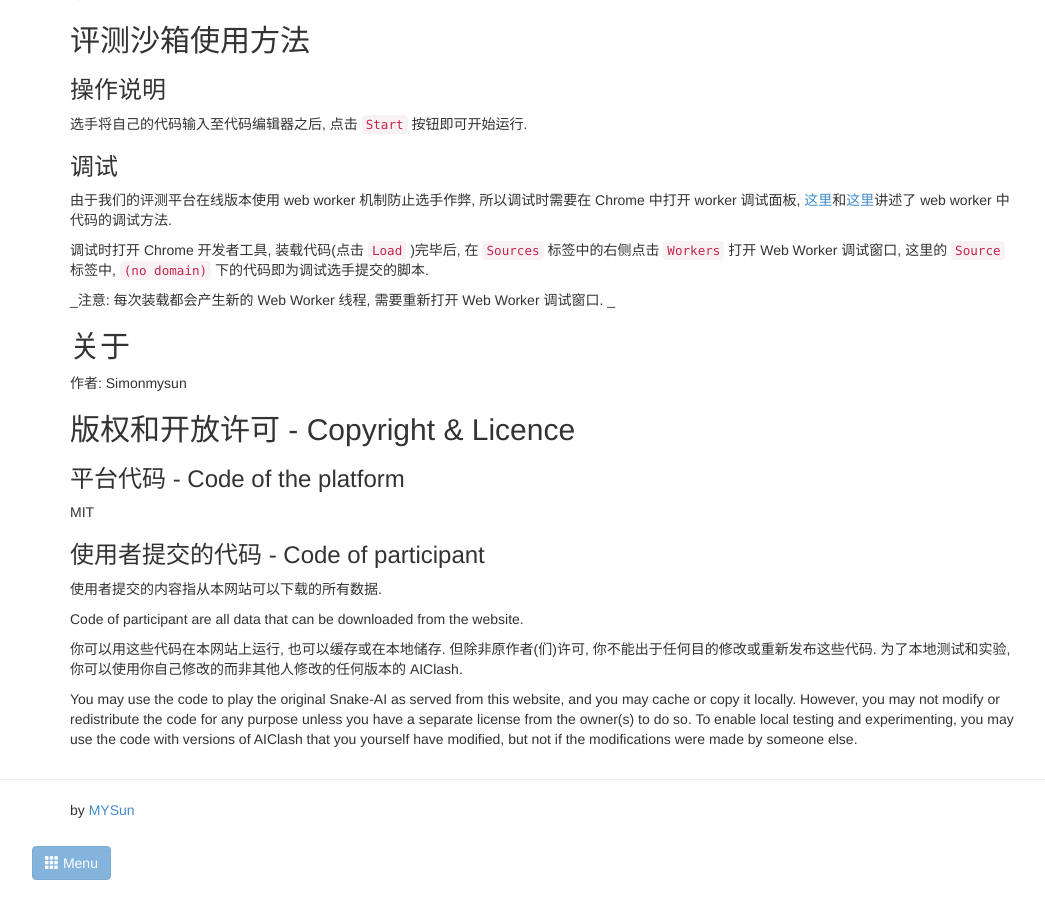
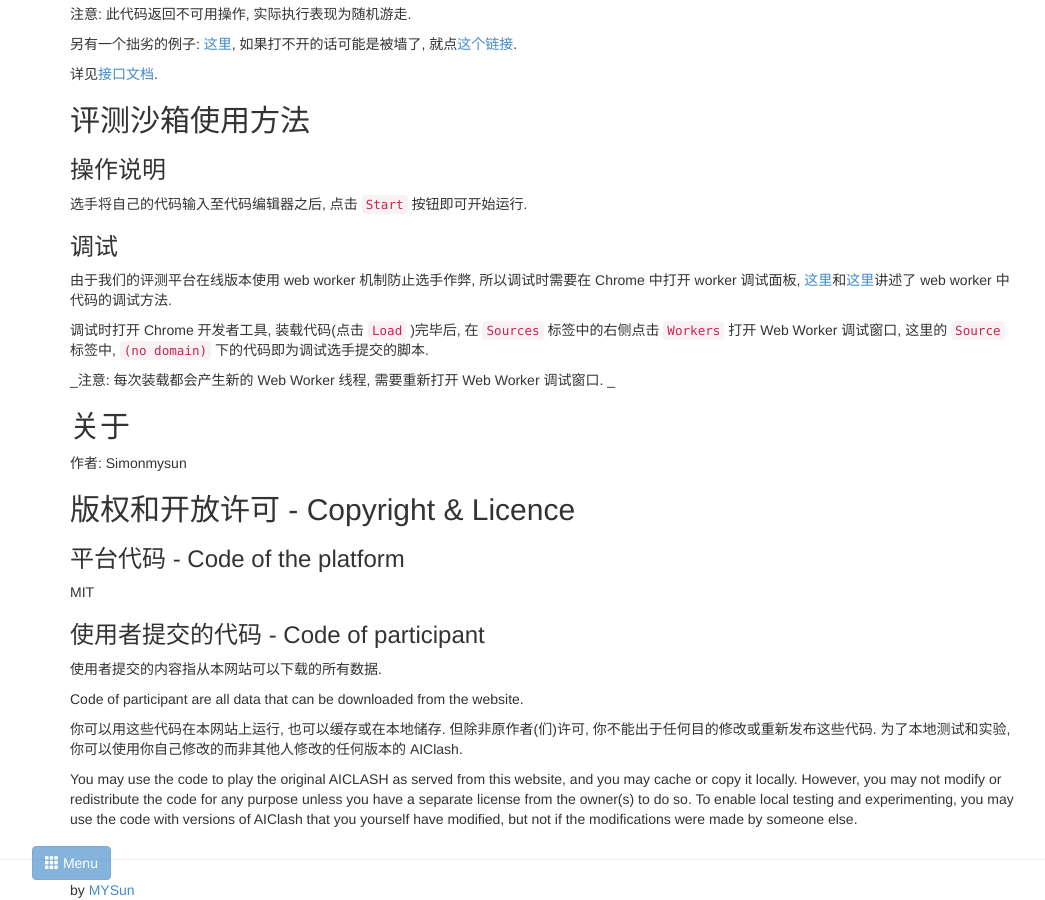
Before and after one commit to simonmysun/AICLASH, a Jekyll site: the page built from intro/index.md, in a window 1280 px wide and 900 px high, scrolled down 2308 px. Shown: the whole window, without its empty margins (0-1045 px from the left). Built offline with Jekyll 4.4.1, drawn with Linux system fonts in a browser that asks for light colours; some of the changed text lies outside the part shown.

```diff
--- a/intro/index.md
+++ b/intro/index.md
@@ -135,4 +140,4 @@ Code of participant are all data that can be downloaded from the website.
 
 你可以用这些代码在本网站上运行, 也可以缓存或在本地储存. 但除非原作者(们)许可, 你不能出于任何目的修改或重新发布这些代码. 为了本地测试和实验, 你可以使用你自己修改的而非其他人修改的任何版本的 AIClash.
 
-You may use the code to play the original Snake-AI as served from this website, and you may cache or copy it locally. However, you may not modify or redistribute the code for any purpose unless you have a separate license from the owner(s) to do so. To enable local testing and experimenting, you may use the code with versions of AIClash that you yourself have modified, but not if the modifications were made by someone else.
+You may use the code to play the original AICLASH as served from this website, and you may cache or copy it locally. However, you may not modify or redistribute the code for any purpose unless you have a separate license from the owner(s) to do so. To enable local testing and experimenting, you may use the code with versions of AIClash that you yourself have modified, but not if the modifications were made by someone else.
```
Also changed, not shown: other parts of intro/index.md (+8 -3 lines), _posts/2014-12-26-rules-updated.md (added, +9 -0 lines).
